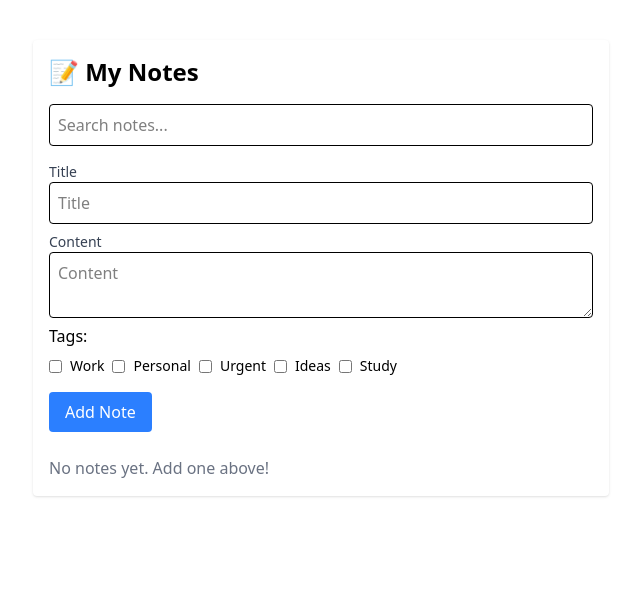
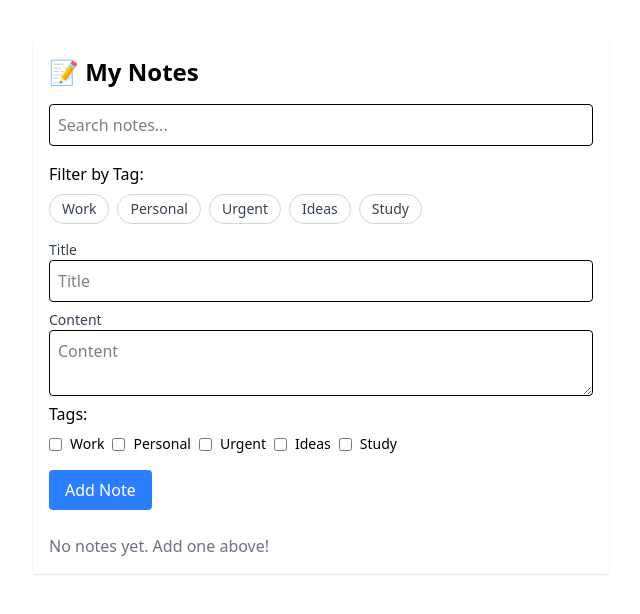
Before and after one commit to DanSev7/Notes-App, a React (Vite) app in the folder ts-notes-app/: page / in a window 1280 px wide. Shown: the top 614 px of the page, without its empty margins (319-959 px from the left). Built offline with nearby package versions, Linux system fonts and the light colour scheme.

Commit message:
Added Tag-based Filtering

```diff
--- a/ts-notes-app/src/App.tsx
+++ b/ts-notes-app/src/App.tsx
@@ -11,6 +11,8 @@ function App() {
   const [isInitialized, setIsInitialized] = useState<boolean>(false);
   const [error, setError] = useState<string | null>(null);
   const [searchTerm, setSearchTerm] = useState<string>(''); // 🧠 search input
+  const [selectedTag, setSelectedTag] = useState<string | null>(null);
+
 
   const availableTags = ['Work', 'Personal', 'Urgent', 'Ideas', 'Study'];
 
@@ -89,10 +91,19 @@ function App() {
     setNotes((prevNotes) => prevNotes.filter((note) => note.id !== id));
   };
 
-  const filteredNotes = notes.filter((note) =>
-    note.title.toLowerCase().includes(searchTerm.toLowerCase()) ||
-    note.content.toLowerCase().includes(searchTerm.toLowerCase())
-  );
+  // const filteredNotes = notes.filter((note) =>
+  //   note.title.toLowerCase().includes(searchTerm.toLowerCase()) ||
+  //   note.content.toLowerCase().includes(searchTerm.toLowerCase())
+  // );
+  const filteredNotes = notes.filter((note) => {
+    const matchesSearch =
+      note.title.toLowerCase().includes(searchTerm.toLowerCase()) ||
+      note.content.toLowerCase().includes(searchTerm.toLowerCase());
+
+    const matchesTag = selectedTag ? note.tags.includes(selectedTag) : true;
+
+    return matchesSearch && matchesTag;
+  });
 
 
   return (
@@ -111,6 +122,37 @@ function App() {
         value={searchTerm}
         onChange={(e) => setSearchTerm(e.target.value)}
       />
+
+      <div className="mb-4">
+        <p className="font-medium mb-2">Filter by Tag:</p>
+        <div className="flex flex-wrap gap-2">
+          {availableTags.map((tag) => (
+            <button
+              key={tag}
+              onClick={() =>
+                setSelectedTag((prev) => (prev === tag ? null : tag))
+              }
+              className={`px-3 py-1 rounded-full border text-sm ${
+                selectedTag === tag
+                  ? 'bg-blue-500 text-white border-blue-500'
+                  : 'bg-white text-gray-700 border-gray-300'
+              }`}
+            >
+              {tag}
+            </button>
+          ))}
+        </div>
+      </div>
+      {selectedTag && (
+        <button
+          onClick={() => setSelectedTag(null)}
+          className="mt-2 text-sm text-blue-600 hover:underline"
+        >
+          Clear tag filter
+        </button>
+      )}
+
+
 
       {/* Form */}
       <form onSubmit={handleAddNote}>
```
